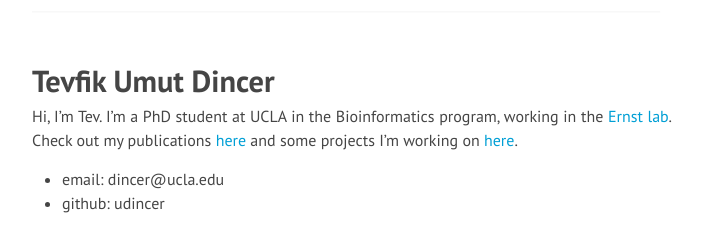
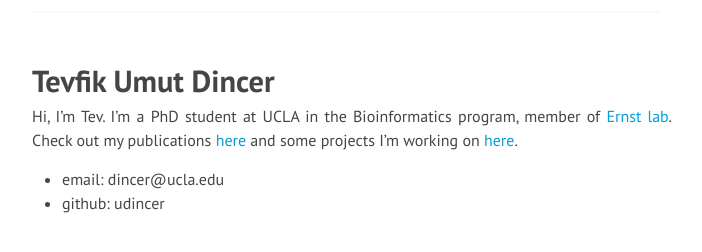
Before and after one commit to udincer/udincer.github.io, a Jekyll site: the page built from index.md, in a window 1280 px wide. Shown: the part 271-523 px from the top of the page, without its empty margins (288-990 px from the left). Built offline with Jekyll 4.4.1, drawn with Linux system fonts in a browser that asks for light colours; nearby versions of some CDN libraries.

Commit message:
change happens again

```diff
--- a/_config.yml
+++ b/_config.yml
@@ -6,7 +6,7 @@ description: >
 baseurl: "/" # the subpath of your site, e.g. /blog/
 url: "https://uut.io" # the base hostname & protocol for your site
 # twitter_username: username
-# github_username: username
+github_username: udincer
 
 # Build settings
 markdown: kramdown
--- a/index.md
+++ b/index.md
@@ -6,7 +6,7 @@ layout: default
 
 # Tevfik Umut Dincer
 
-Hi, I'm Tev. I'm a PhD student at UCLA in the Bioinformatics program, working in the [Ernst lab](http://www.biolchem.ucla.edu/labs/ernst/). Check out my publications [here](http://www.ncbi.nlm.nih.gov/pubmed/?term=umut+dincer) and some projects I'm working on [here](https://github.com/udincer).
+Hi, I'm Tev. I'm a PhD student at UCLA in the Bioinformatics program, member of [Ernst lab](http://www.biolchem.ucla.edu/labs/ernst/). Check out my publications [here](http://www.ncbi.nlm.nih.gov/pubmed/?term=umut+dincer) and some projects I'm working on [here](https://github.com/udincer).
 
 - email: <span style="unicode-bidi:bidi-override; direction: rtl;"> ude.alcu<span style="display:none">hello@there.com</span>@recnid </span>
 - github: udincer
```
Also changed, not shown: 2 other files.
